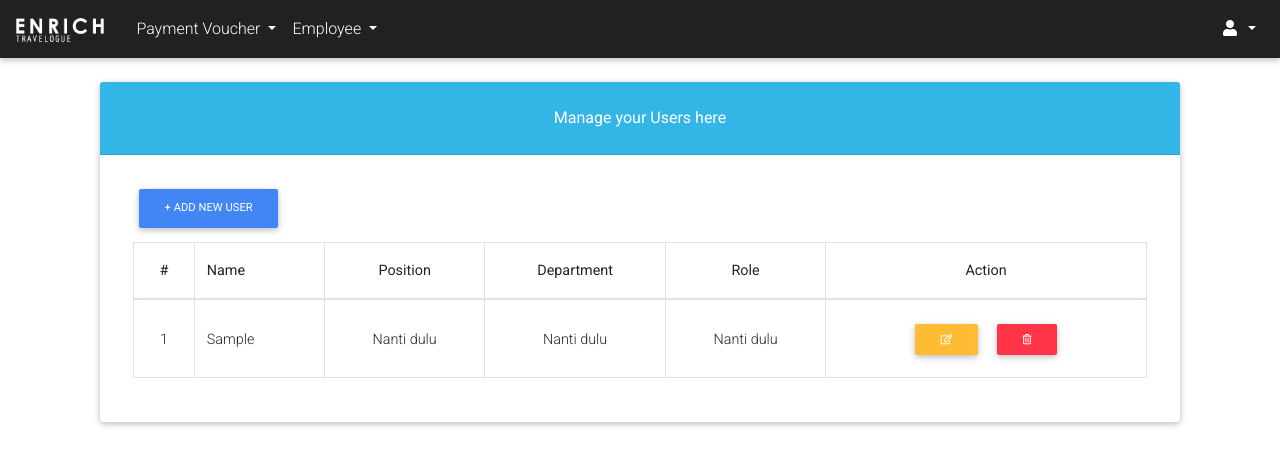
After one commit to nurikhwanidris/enrich, a PHP site: page /include/users/home.php in a window 1280 px wide. The commit adds this page. Shown: the top 466 px of the page. Run offline with PHP 8.4, Linux system fonts and the light colour scheme; tables that the repository leaves empty or names only in its code hold one stand-in row (values such as "Sample post"); some libraries are stand-ins or nearby versions.

```diff
--- a/include/assets/templates/header.php
+++ b/include/assets/templates/header.php
@@ -1,3 +1,5 @@
+<?php session_start() ?>
+
 <!DOCTYPE html>
 <html lang="en">
 
@@ -23,7 +25,14 @@
     <!-- Material Design Bootstrap -->
     <link href="https://cdnjs.cloudflare.com/ajax/libs/mdbootstrap/4.19.1/css/mdb.min.css" rel="stylesheet">
 
+    <!-- Bootstrap tooltips -->
+    <script type="text/javascript" src="https://cdnjs.cloudflare.com/ajax/libs/popper.js/1.14.4/umd/popper.min.js"></script>
 
+    <!-- Bootstrap core JavaScript -->
+    <script type="text/javascript" src="https://cdnjs.cloudflare.com/ajax/libs/twitter-bootstrap/4.5.0/js/bootstrap.min.js"></script>
+
+    <!-- MDB core JavaScript -->
+    <script type="text/javascript" src="https://cdnjs.cloudflare.com/ajax/libs/mdbootstrap/4.19.1/js/mdb.min.js"></script>
 
 
     <title><?= $title; ?></title>
--- a/include/assets/templates/nav.php
+++ b/include/assets/templates/nav.php
@@ -1,13 +1,6 @@
-<!-- Check current page -->
-<?php
-
-$page = $_SERVER['REQUEST_URI'];
-
-?>
-
 <!--Navbar -->
 <nav class="mb-1 navbar navbar-expand-lg navbar-dark bg-dark">
-    <a class="navbar-brand" href="#">
+    <a class="navbar-brand" href="/enrich">
         <img src="/enrich/include/assets/img/logo-wording-white.png" width="auto" height="30" alt="">
     </a>
     <button class="navbar-toggler" type="button" data-toggle="collapse" data-target="#navbarSupportedContent-333" aria-controls="navbarSupportedContent-333" aria-expanded="false" aria-label="Toggle navigation">
@@ -30,7 +23,7 @@ $page = $_SERVER['REQUEST_URI'];
                 </a>
                 <div class="dropdown-menu" aria-labelledby="dropdownMenuMenu">
                     <button class="dropdown-item" type="button" onclick="location.href = '/enrich/include/users/home';">View All</button>
-                    <button class="dropdown-item" type="button" onclick="location.href = '/enrich/pv/add';">Add PV</button>
+                    <button class="dropdown-item" type="button" onclick="location.href = '/enrich/include/users/register';">Add Employee</button>
                 </div>
             </li>
         </ul>
@@ -39,10 +32,8 @@ $page = $_SERVER['REQUEST_URI'];
                 <a class="nav-link dropdown-toggle" id="navbarDropdownMenuLink-333" data-toggle="dropdown" aria-haspopup="true" aria-expanded="false">
                     <i class="fas fa-user"></i>
                 </a>
-                <div class="dropdown-menu dropdown-menu-right dropdown-default">
-                    <a class="dropdown-item" href="/enrich/include/users/logout">Logout</a>
-                    <!-- <a class="dropdown-item" href="#">Another action</a>
-                    <a class="dropdown-item" href="#">Something else here</a> -->
+                <div class="dropdown-menu dropdown-menu-right" aria-labelledby="dropdownMenuMenu">
+                    <button class="dropdown-item" type="button" onclick="location.href = '/enrich/include/users/logout';">Logout</button>
                 </div>
             </li>
         </ul>
--- /dev/null
+++ b/include/users/home.php
@@ -0,0 +1,73 @@
+<!-- Get DB Conn -->
+<?php include('../core/db/dbcon.php') ?>
+
+<!-- Title -->
+<?php $title = "Manage Users" ?>
+
+<!-- Get All the users -->
+<?php
+
+$sql = "SELECT * FROM users";
+$result = mysqli_query($conn, $sql);
+
+?>
+
+<!-- Header -->
+<?php include('../assets/templates/header.php') ?>
+
+<!-- Navigation -->
+<?php include('../assets/templates/nav.php') ?>
+
+<div class="container">
+    <div class="col-md-12 mx-auto my-4">
+        <div class="card my-3">
+            <div class="card-header info-color white-text text-center py-4">
+                Manage your Users here
+            </div>
+            <div class="card-body px-lg-5">
+                <div class="row my-2">
+                    <a href="/enrich/include/users/register" class="btn btn-md btn-primary">+ Add New User</a>
+                </div>
+                <div class="row my-2">
+                    <table class="table table-stripped table-bordered">
+                        <thead>
+                            <tr>
+                                <th style="vertical-align:middle; text-align: center;">#</th>
+                                <th style="vertical-align:middle;">Name</th>
+                                <th style="vertical-align:middle; text-align: center;">Position</th>
+                                <th style="vertical-align:middle; text-align: center;">Department</th>
+                                <th style="vertical-align:middle; text-align: center;">Role</th>
+                                <th style="vertical-align:middle; text-align: center;">Action</th>
+                            </tr>
+                        </thead>
+                        <tbody>
+                            <?php $i = 1;
+                            while ($row = mysqli_fetch_array($result)) : ?>
+                                <tr>
+                                    <td style="vertical-align:middle; text-align: center;">
+                                        <?= $i++; ?>
+                                    </td>
+                                    <td style="vertical-align:middle;">
+                                        <?= $row['fname']; ?>
+                                    </td>
+                                    <td style="vertical-align:middle; text-align: center;">
+                                        Nanti dulu
+                                    </td>
+                                    <td style="vertical-align:middle; text-align: center;">
+                                        Nanti dulu
+                                    </td>
+                                    <td style="vertical-align:middle; text-align: center;">
+                                        Nanti dulu
+                                    </td>
+                                    <td style="vertical-align:middle; text-align: center;">
+                                        <button class="btn btn-sm btn-warning"><i class="far fa-edit"></i></button>&nbsp; <button class="btn btn-sm btn-danger"><i class="far fa-trash-alt"></i></button>
+                                    </td>
+                                </tr>
+                            <?php endwhile; ?>
+                        </tbody>
+                    </table>
+                </div>
+            </div>
+        </div>
+    </div>
+</div>
```
Also changed, not shown: include/users/register.php (+35 -4 lines), index.php (+7 -0 lines).
